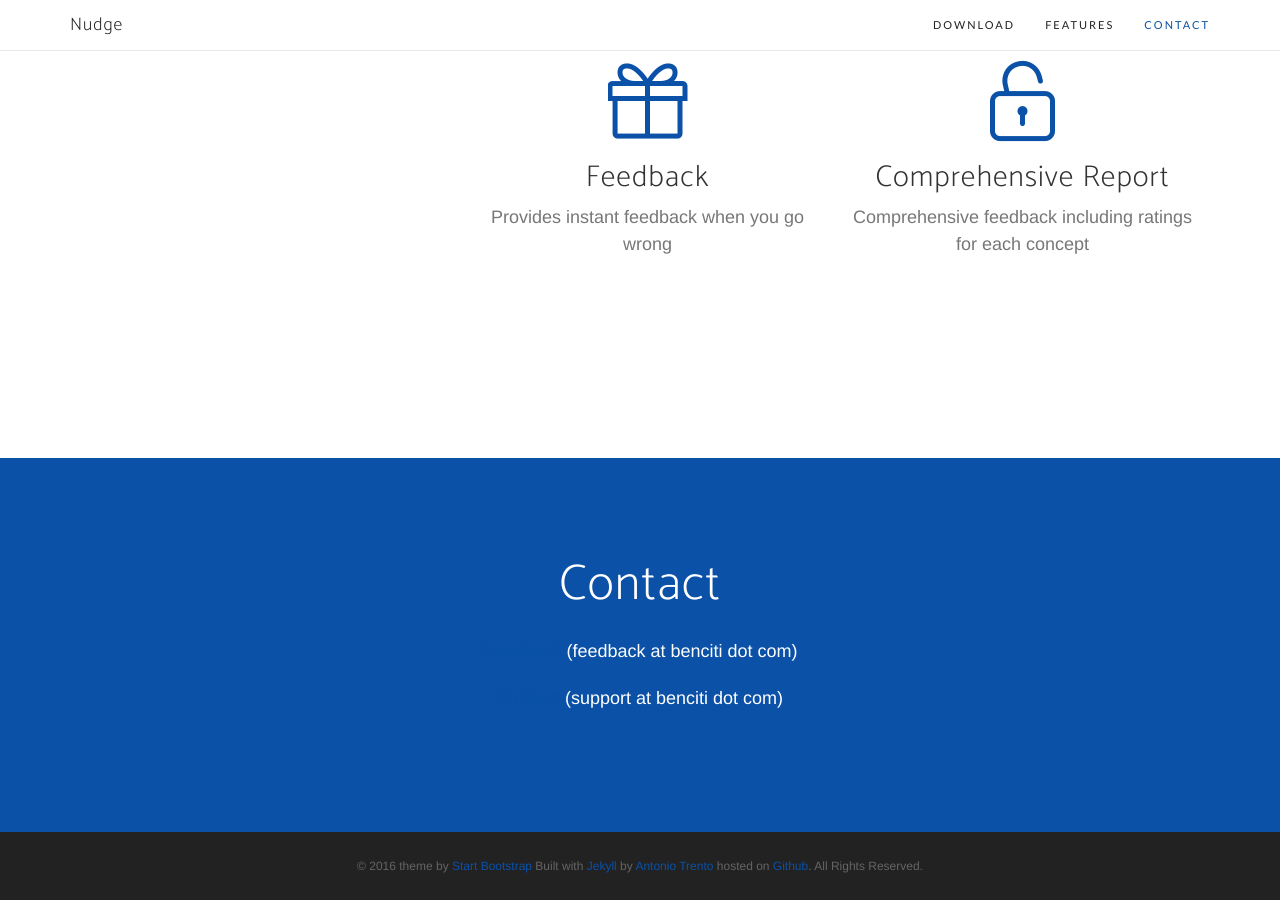
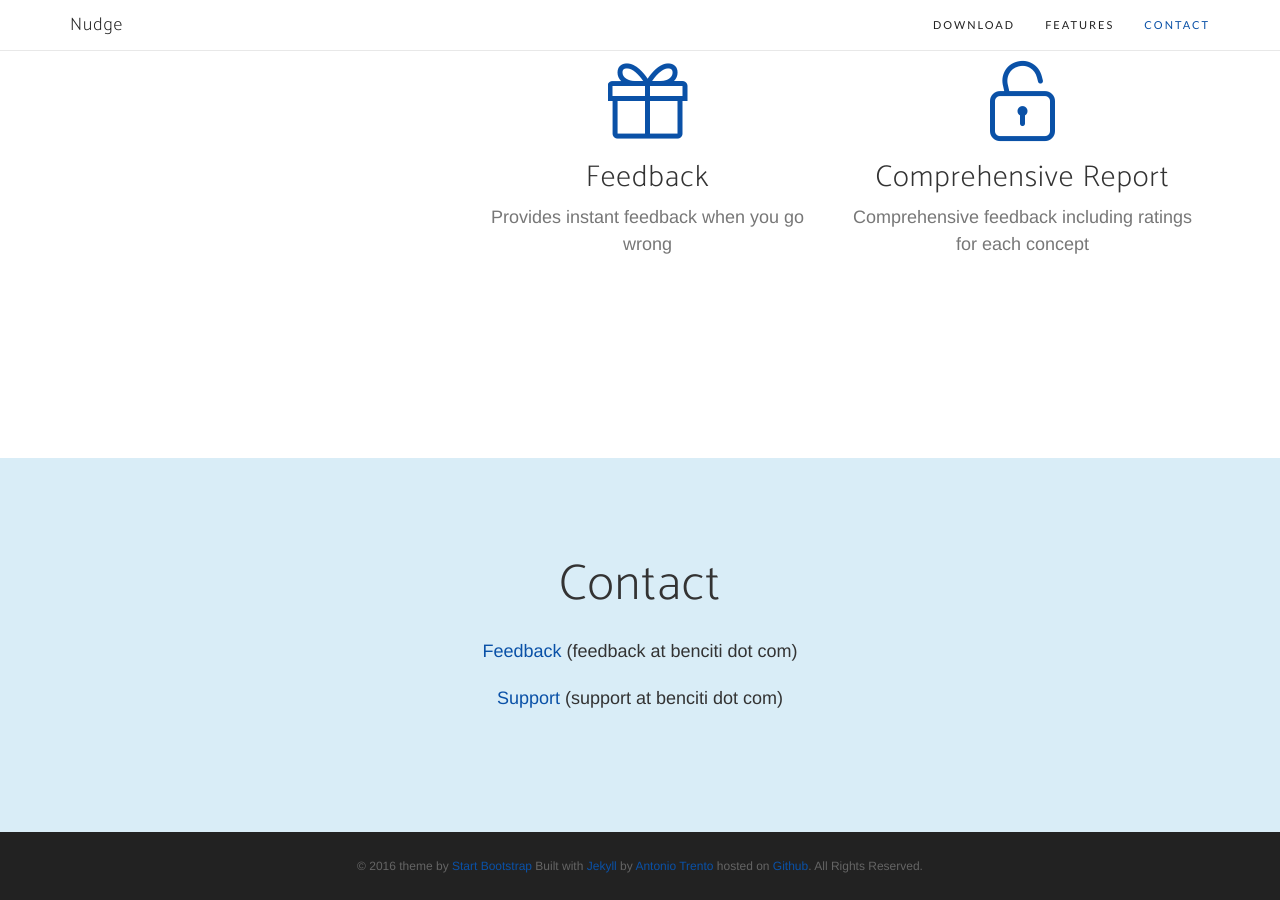
Before and after one commit to nudgealgebra/nudgealgebra.github.io, a Jekyll site: the page built from index.html, in a window 1280 px wide and 900 px high, scrolled down 2173 px. Built offline with Jekyll 4.4.1, drawn with Linux system fonts in a browser that asks for light colours; nearby versions of some CDN libraries; some web fonts are replaced; the list of posts is cut into pages by our own code.

Commit message:
Changed bg in contact

```diff
--- a/_includes/contact.html
+++ b/_includes/contact.html
@@ -1,5 +1,5 @@
 
-<section id="contact" class="contact bg-primary text-center">
+<section id="contact" class="contact bg-info text-center">
     <div class="container">
 	<h2 class="section-heading">Contact</h2>
         <div class="row">
```
